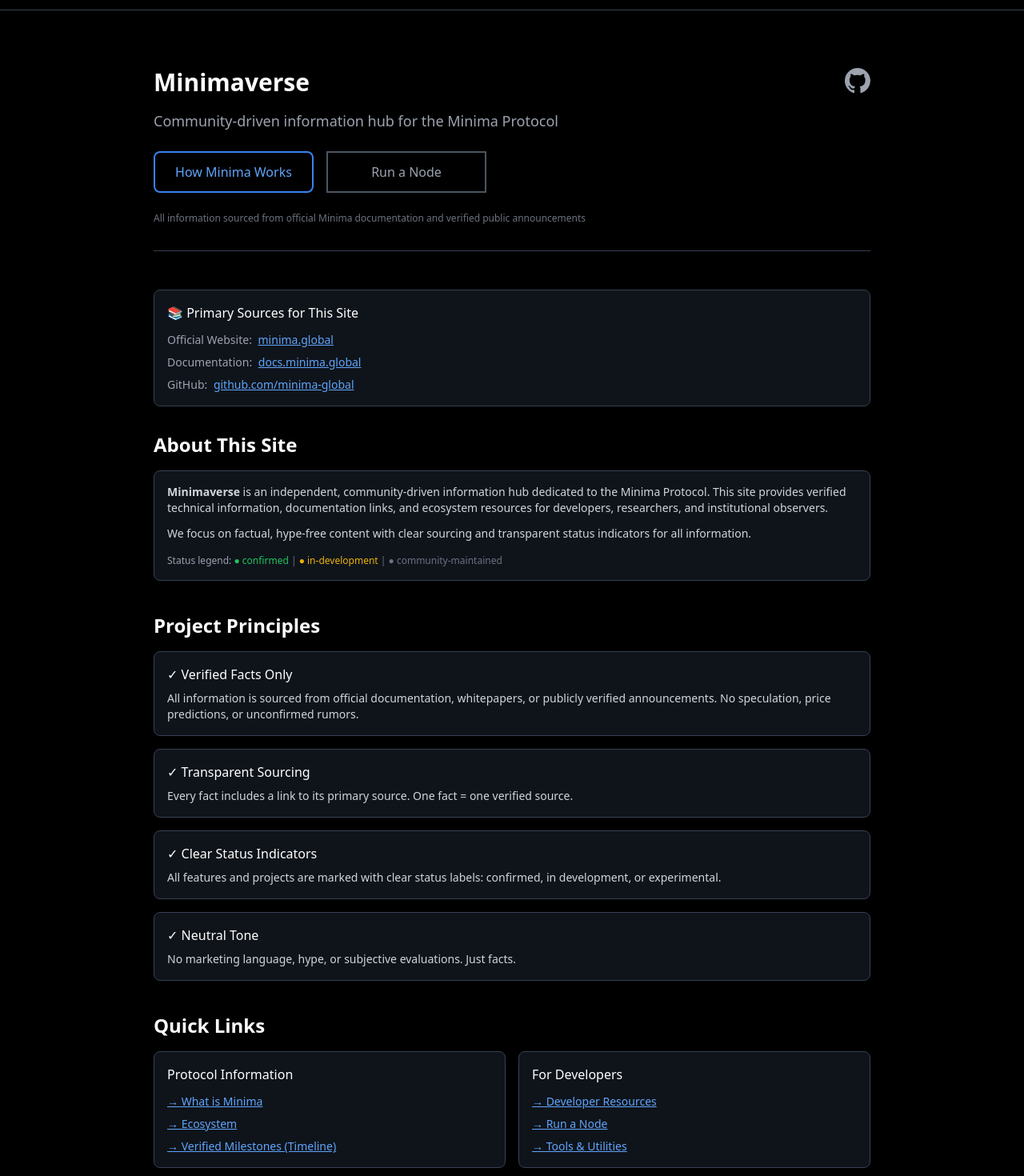
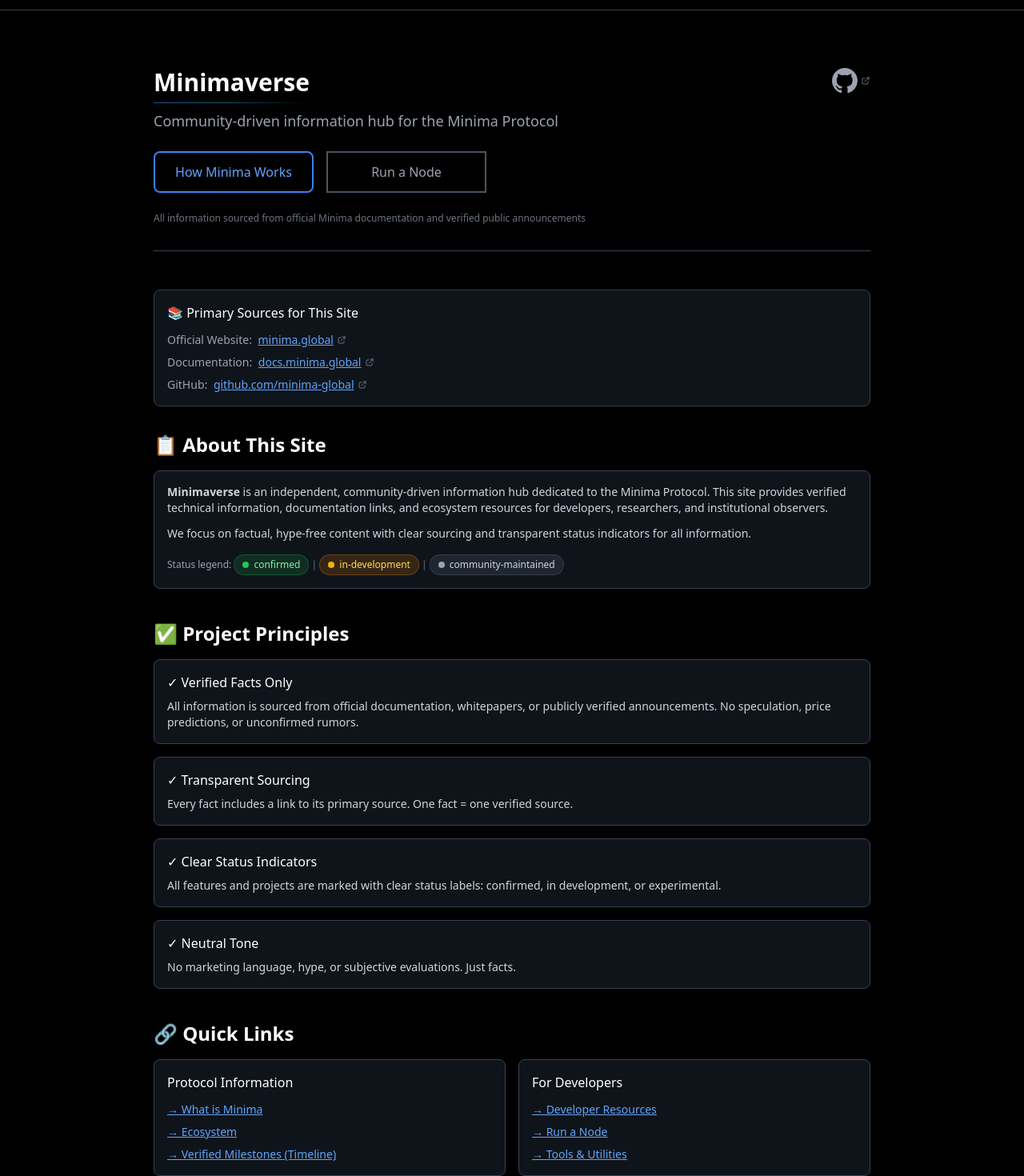
Before and after one commit to KuA1bo/minimaverse-site, a Next.js app: page / in a window 1280 px wide. Shown: the part 60-1530 px from the top of the page at 80% size. Built offline with nearby package versions, Linux system fonts and the light colour scheme.

Commit message:
feat(home): hybrid version - section icons + clean links + visual enhancements + updated timestamp

```diff
--- a/src/app/page.tsx
+++ b/src/app/page.tsx
@@ -1,17 +1,70 @@
 // src/app/page.tsx
 // Home page - entry point for Minimaverse documentation hub
+// Hybrid version: full content + visual enhancements + section icons + clean links
 
 import Link from 'next/link';
+
+// ExternalLink component for all external links with ↗ icon
+const ExternalLink = ({
+  href,
+  children,
+  className = "",
+  ariaLabel
+}: {
+  href: string;
+  children: React.ReactNode;
+  className?: string;
+  ariaLabel?: string;
+}) => (
+  <a
+    href={href.trim()}
+    target="_blank"
+    rel="noopener noreferrer"
+    className={`inline-flex items-center gap-1 ${className}`}
+    aria-label={ariaLabel}
+  >
+    {children}
+    <svg className="w-3 h-3 text-gray-500 flex-shrink-0" fill="none" stroke="currentColor" viewBox="0 0 24 24" aria-hidden="true">
+      <path strokeLinecap="round" strokeLinejoin="round" strokeWidth={2} d="M10 6H6a2 2 0 00-2 2v10a2 2 0 002 2h10a2 2 0 002-2v-4M14 4h6m0 0v6m0-6L10 14" />
+    </svg>
+  </a>
+);
+
+// StatusBadge component for feature status indicators
+const StatusBadge = ({ status }: { status: 'confirmed' | 'in-development' | 'community' }) => {
+  const config = {
+    'confirmed': { bg: 'bg-green-900/40', text: 'text-green-300', border: 'border-green-700/50', dot: 'bg-green-500' },
+    'in-development': { bg: 'bg-yellow-900/40', text: 'text-yellow-300', border: 'border-yellow-700/50', dot: 'bg-yellow-500' },
+    'community': { bg: 'bg-gray-700/40', text: 'text-gray-300', border: 'border-gray-600/50', dot: 'bg-gray-400' },
+  };
+  const style = config[status];
+
+  return (
+    <span className={`inline-flex items-center gap-1.5 px-2.5 py-1 rounded-full ${style.bg} ${style.text} text-xs font-medium border ${style.border}`}>
+      <span className="relative flex h-2 w-2">
+        {status === 'in-development' && (
+          <span className="animate-ping absolute inline-flex h-full w-full rounded-full bg-yellow-400 opacity-75" />
+        )}
+        <span className={`relative inline-flex rounded-full h-2 w-2 ${style.dot}`} />
+      </span>
+      {status === 'confirmed' ? 'confirmed' : status === 'in-development' ? 'in-development' : 'community-maintained'}
+    </span>
+  );
+};
 
 export default function HomePage() {
   return (
     <div className="max-w-4xl mx-auto">
 
       {/* Hero Section - unique to homepage */}
-      <section className="mb-12 py-8 border-b border-gray-700">
+      <section className="mb-12 py-8 border-b border-gray-700 opacity-0 animate-fade-in-up delay-75">
         <div className="flex flex-col sm:flex-row sm:justify-between sm:items-start gap-6">
           <div className="flex-1">
-            <h1 className="text-3xl font-bold text-white mb-4">Minimaverse</h1>
+            <h1 className="text-3xl font-bold text-white mb-4 relative inline-block">
+              Minimaverse
+              {/* Gradient accent line under title */}
+              <span className="absolute -bottom-2 left-0 right-0 h-px bg-gradient-to-r from-blue-500/60 via-cyan-400/40 to-transparent" />
+            </h1>
             <p className="text-gray-400 text-lg mb-6">
               Community-driven information hub for the Minima Protocol
             </p>
@@ -37,69 +90,64 @@ export default function HomePage() {
           </div>
 
           <div className="flex items-start justify-end">
-            <a
+            <ExternalLink
               href="https://github.com/KuA1bo/minimaverse-site"
-              target="_blank"
-              rel="noopener noreferrer"
               className="text-gray-400 hover:text-white transition-colors"
-              aria-label="View source on GitHub"
+              ariaLabel="View source on GitHub"
             >
-              <svg className="w-8 h-8" fill="currentColor" viewBox="0 0 24 24">
+              <svg className="w-8 h-8" fill="currentColor" viewBox="0 0 24 24" aria-hidden="true">
                 <path d="M12 0C5.37 0 0 5.37 0 12c0 5.31 3.435 9.795 8.205 11.385.6.105.825-.255.825-.57 0-.285-.015-1.23-.015-2.235-3.015.555-3.795-.735-4.035-1.41-.135-.345-.72-1.41-1.23-1.695-.42-.225-1.02-.78-.015-.795.945-.015 1.62.87 1.845 1.23 1.08 1.815 2.805 1.305 3.495.99.105-.78.42-1.305.765-1.605-2.67-.3-5.46-1.335-5.46-6.26 0-1.38.48-2.37 1.26-3.225-.255-.315-.54-1.02-.12-2.13 0 0 1.005-.315 3.3 1.23.96-.27 1.98-.405 3-.405s2.04.135 3 .405c2.295-1.56 3.3-1.23 3.3-1.23.42 1.11.135 1.815-.12 2.13.78.855 1.26 1.845 1.26 3.225 0 4.935-2.805 5.955-5.475 6.255.435.375.81 1.095.81 2.22 0 1.605-.015 2.895-.015 3.3 0 .315.225.69.825.57A12.02 12.02 0 0024 12c0-6.63-5.37-12-12-12z"/>
               </svg>
-            </a>
+            </ExternalLink>
           </div>
         </div>
       </section>
 
       {/* Primary Sources Box */}
-      <div className="bg-gray-800/50 border border-gray-700 rounded-lg p-4 mb-8">
+      <div className="bg-gray-800/50 border border-gray-700 rounded-lg p-4 mb-8
+                      transition-all duration-200 hover:border-blue-500/50 hover:shadow-lg hover:shadow-blue-500/5
+                      opacity-0 animate-fade-in-up delay-150">
         <h3 className="text-white font-medium mb-3">📚 Primary Sources for This Site</h3>
         <ul className="space-y-2 text-sm">
           <li>
             <span className="text-gray-400">Official Website:</span>{' '}
-            <a
+            <ExternalLink
               href="https://minima.global"
-              target="_blank"
-              rel="noopener noreferrer"
               className="text-blue-400 hover:text-blue-300 underline ml-1"
             >
               minima.global
-            </a>
+            </ExternalLink>
           </li>
           <li>
             <span className="text-gray-400">Documentation:</span>{' '}
-            <a
+            <ExternalLink
               href="https://docs.minima.global"
-              target="_blank"
-              rel="noopener noreferrer"
               className="text-blue-400 hover:text-blue-300 underline ml-1"
             >
               docs.minima.global
-            </a>
+            </ExternalLink>
           </li>
           <li>
             <span className="text-gray-400">GitHub:</span>{' '}
-            <a
+            <ExternalLink
               href="https://github.com/minima-global"
-              target="_blank"
-              rel="noopener noreferrer"
               className="text-blue-400 hover:text-blue-300 underline ml-1"
             >
               github.com/minima-global
-            </a>
+            </ExternalLink>
           </li>
         </ul>
       </div>
 
       {/* Content */}
-      <article className="prose prose-invert max-w-none animate-fade-in">
+      <article className="prose prose-invert max-w-none">
 
         {/* About This Site */}
-        <section className="mb-10">
-          <h2 className="text-2xl font-bold text-white mb-4">About This Site</h2>
+        <section className="mb-10 opacity-0 animate-fade-in-up delay-200">
+          <h2 className="text-2xl font-bold text-white mb-4">📋 About This Site</h2>
 
-          <div className="bg-gray-800/50 border border-gray-700 rounded-lg p-4">
+          <div className="bg-gray-800/50 border border-gray-700 rounded-lg p-4
+                          transition-all duration-200 hover:border-blue-500/50 hover:shadow-lg hover:shadow-blue-500/5">
             <p className="text-gray-300 text-sm mb-3">
               <strong>Minimaverse</strong> is an independent, community-driven information hub
               dedicated to the Minima Protocol. This site provides verified technical information,
@@ -112,21 +160,22 @@ export default function HomePage() {
             </p>
             <p className="text-gray-400 text-xs mt-4">
               Status legend:{' '}
-              <span className="text-green-500">● confirmed</span>{' '}
+              <StatusBadge status="confirmed" />{' '}
               <span className="text-gray-500">|</span>{' '}
-              <span className="text-yellow-500">● in-development</span>{' '}
+              <StatusBadge status="in-development" />{' '}
               <span className="text-gray-500">|</span>{' '}
-              <span className="text-gray-500">● community-maintained</span>
+              <StatusBadge status="community" />
             </p>
           </div>
         </section>
 
         {/* Project Principles */}
-        <section className="mb-10">
-          <h2 className="text-2xl font-bold text-white mb-4">Project Principles</h2>
+        <section className="mb-10 opacity-0 animate-fade-in-up delay-300">
+          <h2 className="text-2xl font-bold text-white mb-4">✅ Project Principles</h2>
 
           <div className="space-y-4">
-            <div className="bg-gray-800/50 border border-gray-700 rounded-lg p-4">
+            <div className="bg-gray-800/50 border border-gray-700 rounded-lg p-4
+                            transition-all duration-200 hover:border-blue-500/50 hover:shadow-lg hover:shadow-blue-500/5">
               <h3 className="text-white font-medium mb-2">✓ Verified Facts Only</h3>
               <p className="text-gray-300 text-sm">
                 All information is sourced from official documentation, whitepapers, or publicly
@@ -134,14 +183,16 @@ export default function HomePage() {
               </p>
             </div>
 
-            <div className="bg-gray-800/50 border border-gray-700 rounded-lg p-4">
+            <div className="bg-gray-800/50 border border-gray-700 rounded-lg p-4
+                            transition-all duration-200 hover:border-blue-500/50 hover:shadow-lg hover:shadow-blue-500/5">
               <h3 className="text-white font-medium mb-2">✓ Transparent Sourcing</h3>
               <p className="text-gray-300 text-sm">
                 Every fact includes a link to its primary source. One fact = one verified source.
               </p>
             </div>
 
-            <div className="bg-gray-800/50 border border-gray-700 rounded-lg p-4">
+            <div className="bg-gray-800/50 border border-gray-700 rounded-lg p-4
+                            transition-all duration-200 hover:border-blue-500/50 hover:shadow-lg hover:shadow-blue-500/5">
               <h3 className="text-white font-medium mb-2">✓ Clear Status Indicators</h3>
               <p className="text-gray-300 text-sm">
                 All features and projects are marked with clear status labels: confirmed,
@@ -149,7 +200,8 @@ export default function HomePage() {
               </p>
             </div>
 
-            <div className="bg-gray-800/50 border border-gray-700 rounded-lg p-4">
+            <div className="bg-gray-800/50 border border-gray-700 rounded-lg p-4
+                            transition-all duration-200 hover:border-blue-500/50 hover:shadow-lg hover:shadow-blue-500/5">
               <h3 className="text-white font-medium mb-2">✓ Neutral Tone</h3>
               <p className="text-gray-300 text-sm">
                 No marketing language, hype, or subjective evaluations. Just facts.
@@ -159,11 +211,12 @@ export default function HomePage() {
         </section>
 
         {/* Quick Links */}
-        <section className="mb-10">
-          <h2 className="text-2xl font-bold text-white mb-4">Quick Links</h2>
+        <section className="mb-10 opacity-0 animate-fade-in-up delay-75">
+          <h2 className="text-2xl font-bold text-white mb-4">🔗 Quick Links</h2>
 
           <div className="grid grid-cols-1 md:grid-cols-2 gap-4">
-            <div className="bg-gray-800/50 border border-gray-700 rounded-lg p-4">
+            <div className="bg-gray-800/50 border border-gray-700 rounded-lg p-4
+                            transition-all duration-200 hover:border-blue-500/50 hover:shadow-lg hover:shadow-blue-500/5">
               <h3 className="text-white font-medium mb-3">Protocol Information</h3>
               <ul className="space-y-2">
                 <li>
@@ -193,7 +246,8 @@ export default function HomePage() {
               </ul>
             </div>
 
-            <div className="bg-gray-800/50 border border-gray-700 rounded-lg p-4">
+            <div className="bg-gray-800/50 border border-gray-700 rounded-lg p-4
+                            transition-all duration-200 hover:border-blue-500/50 hover:shadow-lg hover:shadow-blue-500/5">
               <h3 className="text-white font-medium mb-3">For Developers</h3>
               <ul className="space-y-2">
                 <li>
@@ -225,8 +279,10 @@ export default function HomePage() {
           </div>
         </section>
 
-        {/* Universal Disclaimer Block - REQUIRED ON EVERY PAGE */}
-        <div className="bg-amber-900/20 border border-amber-700/50 rounded-lg p-4 mb-8">
+        {/* Universal Disclaimer Block */}
+        <div className="bg-amber-900/20 border border-amber-700/50 rounded-lg p-4 mb-8
+                        transition-all duration-200 hover:border-amber-600/70
+                        opacity-0 animate-fade-in-up delay-150">
           <p className="text-amber-200 text-sm">
             <strong>⚠️ Disclaimer:</strong> This site does not represent the official Minima team.
             All information is compiled from publicly available sources.{' '}
@@ -237,9 +293,9 @@ export default function HomePage() {
         </div>
 
         {/* Last Updated */}
-        <section className="border-t border-gray-700 pt-6">
+        <section className="border-t border-gray-700 pt-6 opacity-0 animate-fade-in-up delay-300">
           <p className="text-gray-500 text-sm">
-            Last updated: February 17, 2026
+            Last updated: March 20, 2026
           </p>
         </section>
 
```
